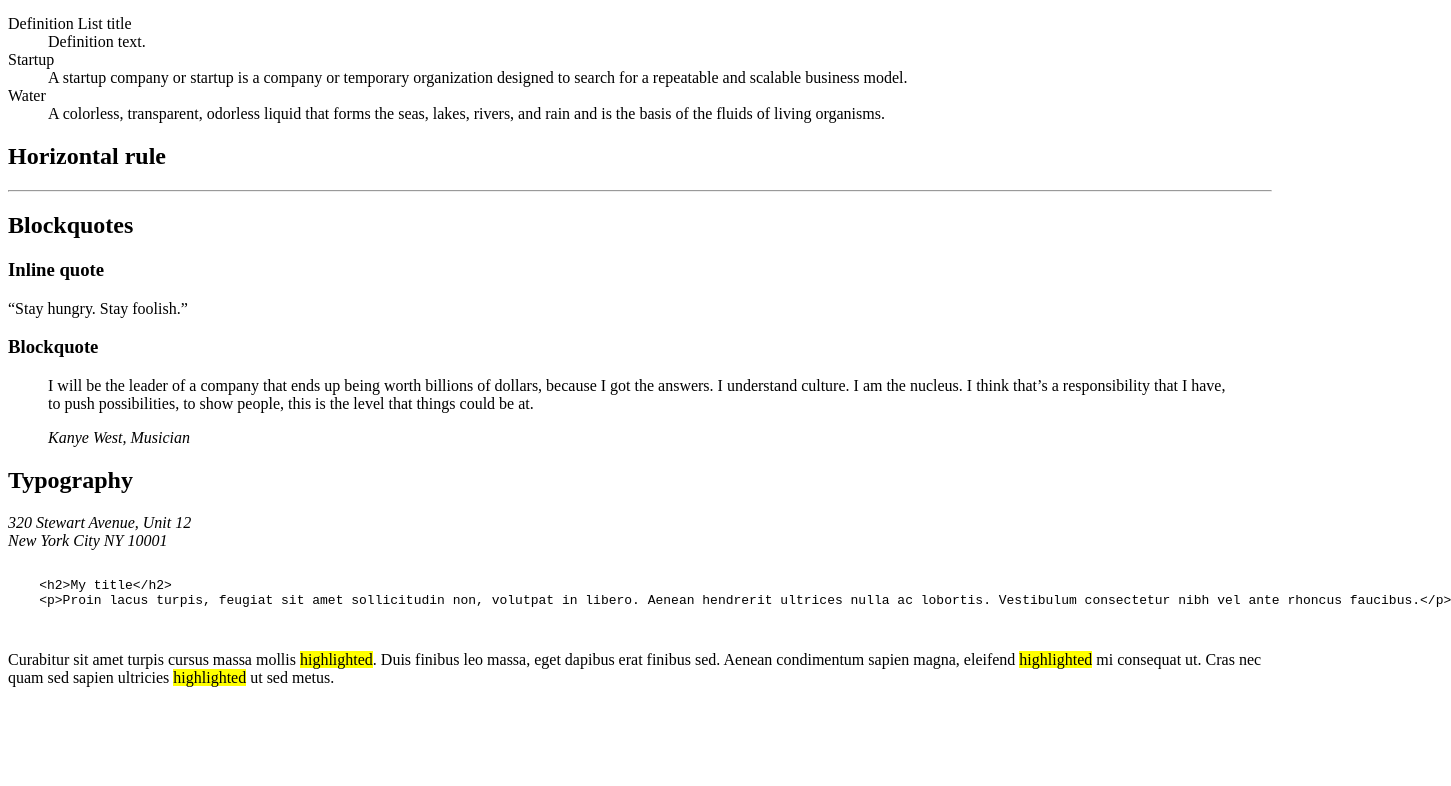
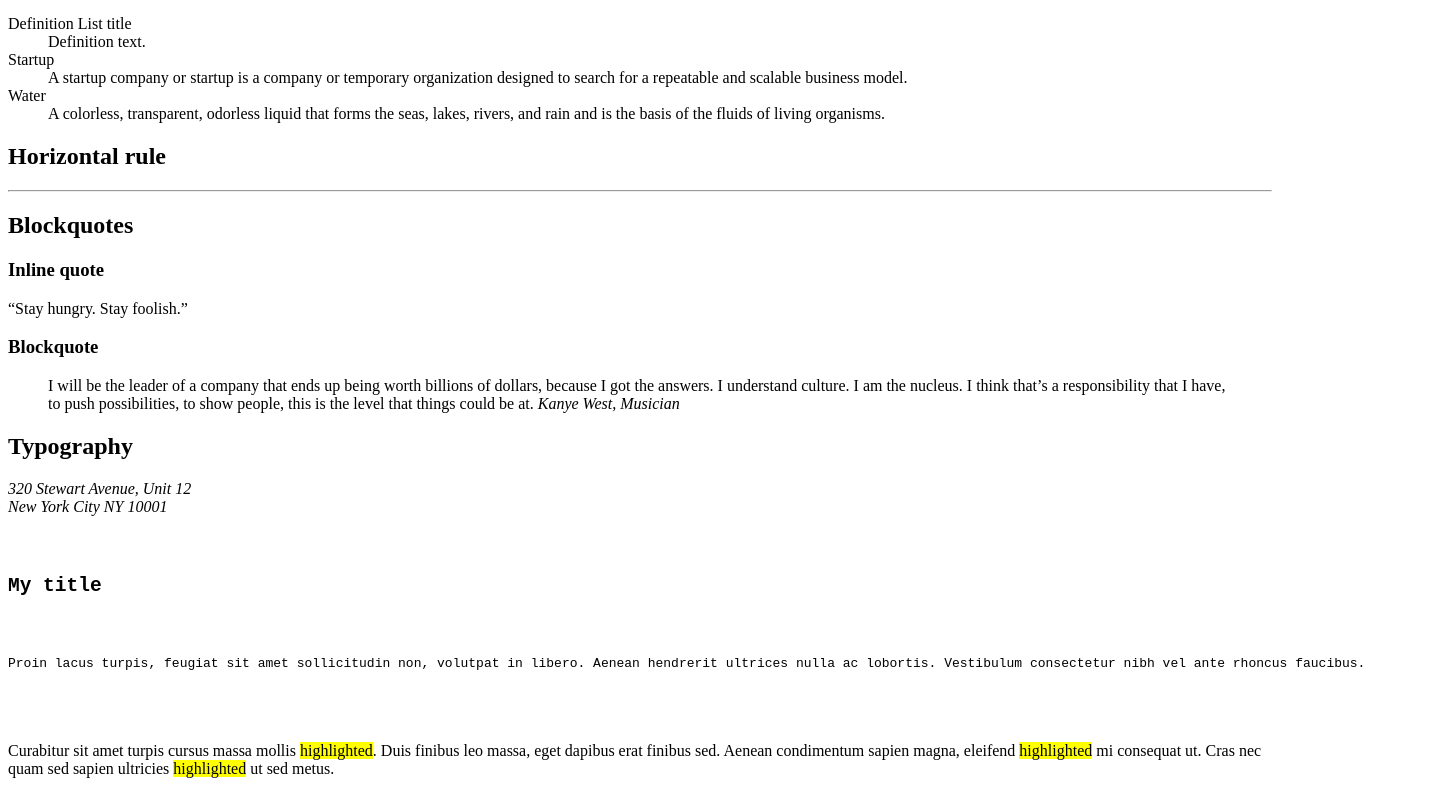
Before and after one commit to Yugz29/holbertonschool-web_front_end, a plain HTML site: page html_advanced/32-styleguide.html in a window 1280 px wide. Shown: the part 805-1591 px from the top of the page, 1451 px wide, since content can reach past the window. Before the commit the page ends 1500 px from the top, so only its background shows below. Drawn offline with Linux system fonts and the light colour scheme.

Commit message:
fix: Typography section

```diff
--- a/html_advanced/32-styleguide.html
+++ b/html_advanced/32-styleguide.html
@@ -92,12 +92,8 @@
             <div>
                 <h3>Blockquote</h3>
                 <blockquote>
-                    <p>
-                    I will be the leader of a company that ends up being worth billions of dollars, because I got the answers.
-                    I understand culture. I am the nucleus.
-                    I think that’s a responsibility that I have, to push possibilities, to show people, this is the level that things could be at.
-                    </p>
-                    <cite>Kanye West, Musician</cite>
+                    I will be the leader of a company that ends up being worth billions of dollars, because I got the answers. I understand culture. I am the nucleus. I think that’s a responsibility that I have, to push possibilities, to show people, this is the level that things could be at.
+                    <cite> Kanye West, Musician</cite>
                 </blockquote>
             </div>
         </section>
@@ -108,17 +104,14 @@
                 <h2>Typography</h2>
             </header>
             <div>
-                <address>
-                    320 Stewart Avenue, Unit 12<br>
-                    New York City NY 10001
-                    </address>
+                <address>320 Stewart Avenue, Unit 12 <br> New York City NY 10001</address>
             </div>
             <div>
                 <pre>
-<code>
-    &lt;h2&gt;My title&lt;/h2&gt;
-    &lt;p&gt;Proin lacus turpis, feugiat sit amet sollicitudin non, volutpat in libero. Aenean hendrerit ultrices nulla ac lobortis. Vestibulum consectetur nibh vel ante rhoncus faucibus.&lt;/p&gt;
-</code>
+                    <code>
+                        <h2>My title</h2>
+                        <p>Proin lacus turpis, feugiat sit amet sollicitudin non, volutpat in libero. Aenean hendrerit ultrices nulla ac lobortis. Vestibulum consectetur nibh vel ante rhoncus faucibus.</p>
+                     </code>
                 </pre>
             </div>
             <div>
```
